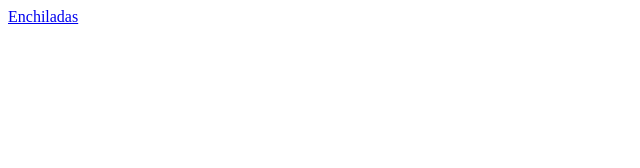
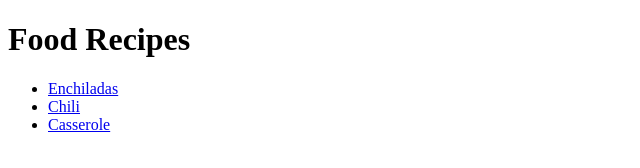
Before and after one commit to morpheus-jr/odin-recipes, a plain HTML site: page index.html in a window 1280 px wide. Shown: the whole page, without its empty margins (0-640 px from the left). Drawn offline with Linux system fonts and the light colour scheme.

Commit message:
Updated index file to relfect 3 recipe websites

```diff
--- a/index.html
+++ b/index.html
@@ -6,7 +6,12 @@
     <title>Document</title>
 </head>
 <body>
-    <a href="recipes/enchiladas.html" target="_blank" rel="noopener noreferrer">Enchiladas</a>
+    <h1>Food Recipes</h1>
+    <ul>
+        <li><a href="recipes/enchiladas.html" target="_blank" rel="noopener noreferrer">Enchiladas</a></li>
+        <li><a href="recipes/chili.html" target="_blank" rel="noopener noreferrer">Chili</a></li>
+        <li><a href="recipes/casserole.html" target="_blank" rel="noopener noreferrer">Casserole</a></li>
+    </ul>
 
 </body>
 </html>
```
